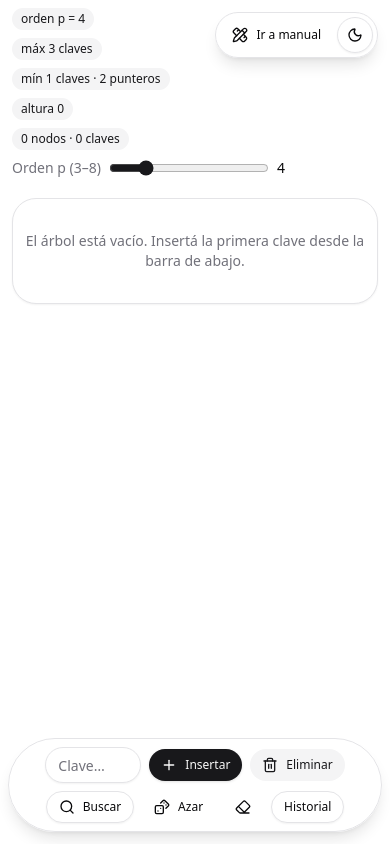
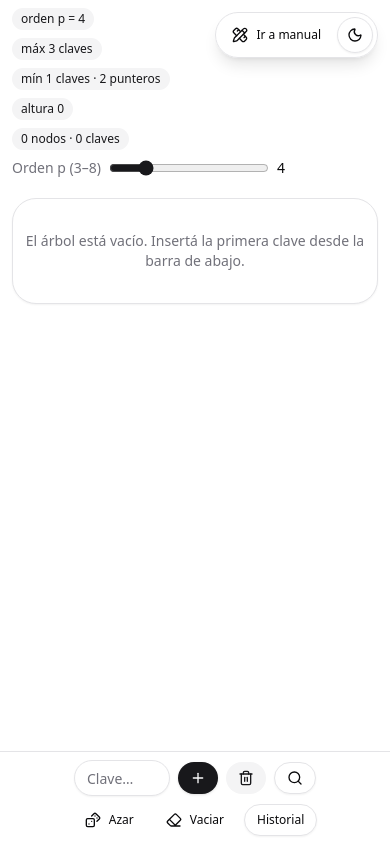
Before and after one commit to EmaSchiavoni/arboles-b, a React (Vite) app: page / in a window 390 px wide. Built offline with nearby package versions, Linux system fonts and the light colour scheme.

Commit message:
feat: toolbar auto con iconos, toast y grupos apilables en mobile

```diff
--- a/package.json
+++ b/package.json
@@ -16,6 +16,7 @@
     "lucide-react": "^1.49.0",
     "react": "^19.2.8",
     "react-dom": "^19.2.8",
+    "sonner": "^2.0.8",
     "tailwind-merge": "^3.7.0"
   },
   "devDependencies": {
--- a/src/App.tsx
+++ b/src/App.tsx
@@ -1,5 +1,6 @@
 import * as React from 'react';
 import { Network, PencilRuler } from 'lucide-react';
+import { Toaster } from 'sonner';
 import { Button } from './components/ui/button';
 import { ThemeToggle, useTheme } from './components/ThemeToggle';
 import { PlayAuto } from './routes/PlayAuto';
@@ -33,6 +34,7 @@ export default function App() {
         </Button>
         <ThemeToggle dark={dark} onToggle={toggle} />
       </div>
+      <Toaster position="top-center" theme={dark ? 'dark' : 'light'} />
     </div>
   );
 }
--- a/src/components/BottomToolbar.tsx
+++ b/src/components/BottomToolbar.tsx
@@ -10,6 +10,9 @@ export function BottomToolbar({ children, className }: { children: React.ReactNo
         'fixed bottom-3 left-1/2 z-40 w-max max-w-[calc(100vw-1rem)] -translate-x-1/2',
         'mb-[env(safe-area-inset-bottom)] flex flex-wrap items-center justify-center gap-2',
         'rounded-full border bg-card/95 px-2 py-2 shadow-lg backdrop-blur',
+        // En pantallas pequeñas: todo el ancho, solo borde superior.
+        'max-sm:bottom-0 max-sm:left-0 max-sm:right-0 max-sm:mb-0 max-sm:w-full max-sm:max-w-none max-sm:translate-x-0',
+        'max-sm:rounded-none max-sm:border-x-0 max-sm:border-b-0 max-sm:px-3 max-sm:pb-[calc(0.5rem+env(safe-area-inset-bottom))]',
         className,
       )}
     >
--- a/src/routes/PlayAuto.tsx
+++ b/src/routes/PlayAuto.tsx
@@ -9,6 +9,7 @@ import { TreeCanvas } from '../components/TreeCanvas';
 import { contains, countKeys, countNodes, createTree, deleteKey, height, insertKey, insertKeyTracked, searchPath, type BTree } from '../lib/btree';
 import { layoutTree } from '../lib/layout';
 import { KEYS, load, save } from '../lib/storage';
+import { toast } from 'sonner';
 import { cn } from '../lib/utils';
 
 interface HistItem {
@@ -66,8 +67,12 @@ export function PlayAuto() {
   }
 
   function parseKey(): number | null {
+    if (keyInput.trim() === '') {
+      toast('Debe ingresar un valor en el campo clave antes de realizar esta operación.');
+      return null;
+    }
     const v = Number(keyInput.trim());
-    if (keyInput.trim() === '' || !Number.isInteger(v)) {
+    if (!Number.isInteger(v)) {
       setMessage('Ingresá un número entero.');
       return null;
     }
@@ -277,6 +282,7 @@ export function PlayAuto() {
       )}
 
       <BottomToolbar>
+        <div className="flex items-center justify-center gap-2 max-sm:w-full">
           <Input
             value={keyInput}
             onChange={(e) => setKeyInput(e.target.value)}
@@ -286,14 +292,17 @@ export function PlayAuto() {
             aria-label="Clave numérica"
             className="w-24"
           />
-        <Button size="sm" onClick={doInsert}><Plus />Insertar</Button>
-        <Button size="sm" variant="secondary" onClick={doDelete}><Trash2 />Eliminar</Button>
-        <Button size="sm" variant="outline" onClick={doSearch}><Search />Buscar</Button>
+          <Button size="sm" onClick={doInsert} title="Insertar" aria-label="Insertar"><Plus /></Button>
+          <Button size="sm" variant="secondary" onClick={doDelete} title="Eliminar" aria-label="Eliminar"><Trash2 /></Button>
+          <Button size="sm" variant="outline" onClick={doSearch} title="Buscar" aria-label="Buscar"><Search /></Button>
+        </div>
+        <div className="flex items-center justify-center gap-2 max-sm:w-full">
           <Button size="sm" variant="ghost" onClick={doRandom} title="Insertar clave aleatoria"><Dices />Azar</Button>
-        <Button size="sm" variant="ghost" onClick={doClear} title="Vaciar árbol"><Eraser /></Button>
+          <Button size="sm" variant="ghost" onClick={doClear} title="Vaciar árbol"><Eraser />Vaciar</Button>
           <Button size="sm" variant="outline" onClick={() => setShowHistory((s) => !s)}>
             {showHistory ? 'Ocultar' : 'Historial'}
           </Button>
+        </div>
       </BottomToolbar>
     </div>
   );
```
Also changed, not shown: 1 other file (tests, documents, lock files or other folders). Lines whose indentation alone changed are shown as unchanged.
